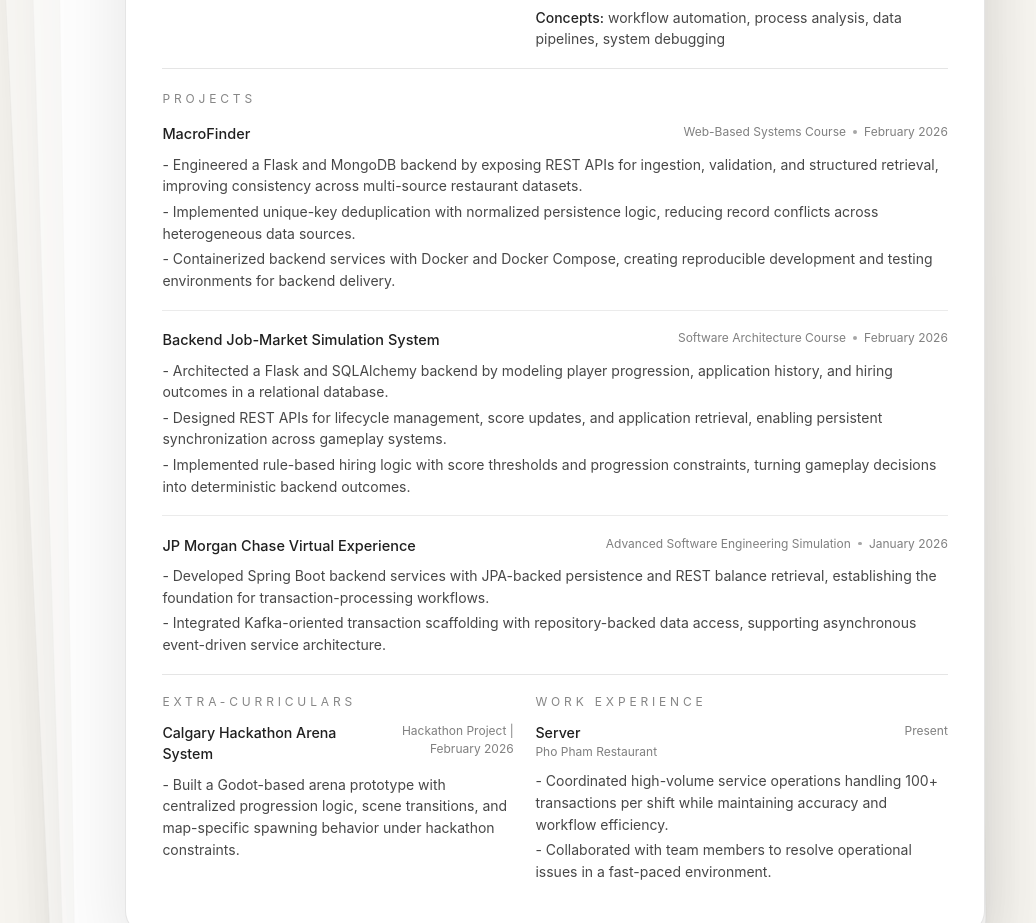
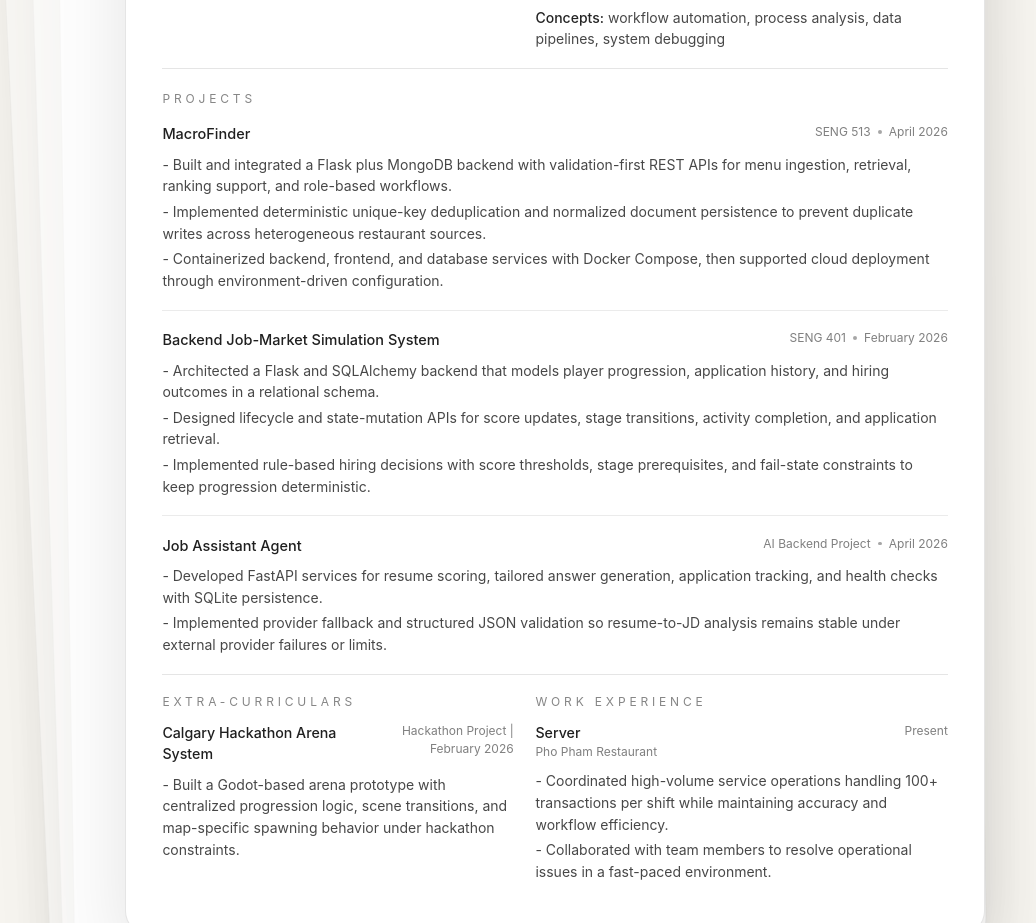
Before and after one commit to Vincent-Shin/professional-portfolio-website, a React (Vite) app: page / in a window 1280 px wide. Shown: the part 1320-2243 px from the top of the page, without its empty margins (219-1255 px from the left). Built offline with nearby package versions, Linux system fonts and the light colour scheme.

Commit message:
Update resume section content for 4 target roles

```diff
--- a/src/app/App.tsx
+++ b/src/app/App.tsx
@@ -39,7 +39,7 @@ const projectCards = [
   {
     id: "project-car-sales-revenue",
     title: "Predicting Car Sales Revenue",
-    meta: "ENSF 444 ï¿½ Machine Learning System ï¿½ December 2025",
+    meta: "ENSF 444 - Machine Learning System - December 2025",
     summary:
       "Revenue forecasting system built on 500,000+ records with reproducible preprocessing, feature engineering, and regression benchmarking.",
     stack: ["Python", "pandas", "NumPy", "scikit-learn", "joblib"],
@@ -49,7 +49,7 @@ const projectCards = [
   {
     id: "project-weather-trend-forecasting-assessment",
     title: "Weather Trend Forecasting Assessment",
-    meta: "Data Science Forecasting Project ï¿½ April 2026",
+    meta: "Data Science Forecasting Project - April 2026",
     summary:
       "Global weather forecasting assessment with time-series feature engineering, anomaly detection, model benchmarking, and geospatial analysis.",
     stack: ["Python", "pandas", "scikit-learn", "Plotly", "Jupyter"],
@@ -59,7 +59,7 @@ const projectCards = [
   {
     id: "project-macrofinder-system",
     title: "MacroFinder",
-    meta: "SENG 513 ï¿½ April 2026",
+    meta: "SENG 513 - April 2026",
     summary:
       "Full-stack restaurant nutrition comparison platform with ingestion pipelines, normalized MongoDB data, role-based workflows, and deployed web delivery.",
     stack: ["Python", "Flask", "MongoDB", "React", "Docker"],
@@ -69,7 +69,7 @@ const projectCards = [
   {
     id: "project-job-assistant-agent",
     title: "Job Assistant Agent",
-    meta: "AI Backend and Data Science Agent System ï¿½ April 2026",
+    meta: "AI Backend and Data Science Agent System - April 2026",
     summary:
       "AI-assisted job application backend that supports resume parsing, JD matching, tailored answer generation, and application tracking through FastAPI.",
     stack: ["Python", "FastAPI", "SQLite", "pytest", "Docker"],
@@ -79,7 +79,7 @@ const projectCards = [
   {
     id: "project-jp-morgan-chase-virtual-experience",
     title: "JP Morgan Chase Virtual Experience",
-    meta: "Certificate / Simulation ï¿½ January 2026",
+    meta: "Certificate / Simulation - January 2026",
     summary:
       "Spring Boot transaction-processing simulation with persistence, balance retrieval, and Kafka-based event-ingestion scaffolding.",
     stack: ["Java", "Spring Boot", "Spring Data JPA", "Kafka", "H2"],
@@ -89,7 +89,7 @@ const projectCards = [
   {
     id: "project-backend-job-market-simulation-system",
     title: "Backend Job-Market Simulation System",
-    meta: "SENG 401 ï¿½ February 2026",
+    meta: "SENG 401 - February 2026",
     summary:
       "Service-layer backend for a job-market simulation game with persistent player state, progression logic, and application outcomes.",
     stack: ["Python", "Flask", "SQLAlchemy", "SQLite", "REST API"],
@@ -99,7 +99,7 @@ const projectCards = [
   {
     id: "project-movie-ticket-reservation-system",
     title: "Movie Ticket Reservation System",
-    meta: "ENSF 480 ï¿½ April 2025",
+    meta: "ENSF 480 - April 2025",
     summary:
       "Java reservation platform with relational persistence, booking workflows, receipt generation, and cancellation rule enforcement.",
     stack: ["Java", "JDBC", "MySQL", "SQL", "Swing"],
@@ -109,7 +109,7 @@ const projectCards = [
   {
     id: "project-java-web-quality-engineering-system",
     title: "Java Web Quality Engineering System",
-    meta: "ENSF 400 ï¿½ December 2025",
+    meta: "ENSF 400 - December 2025",
     summary:
       "Multi-module Java web application emphasizing quality engineering through automated testing, CI/CD, migration tooling, and validation.",
     stack: ["Java", "Servlets", "Tomcat", "JUnit", "Jenkins"],
@@ -129,7 +129,7 @@ const projectCards = [
   {
     id: "project-jfreechart-testing-project",
     title: "JFreeChart Testing Project",
-    meta: "Testing Project ï¿½ April 2025",
+    meta: "Testing Project - April 2025",
     summary:
       "White-box test suite expansion for core JFreeChart utility classes covering boundary conditions, exceptions, and mock-based isolation.",
     stack: ["Java", "JUnit", "JMock", "White-box Testing"],
@@ -139,7 +139,7 @@ const projectCards = [
   {
     id: "project-embedded-systems-control-project",
     title: "Embedded Systems Control Project",
-    meta: "PIC24F16KA101 ï¿½ December 2025",
+    meta: "PIC24F16KA101 - December 2025",
     summary:
       "Interrupt-driven embedded firmware integrating change notification interrupts, timer-based LED control, UART output, and idle-mode execution.",
     stack: ["Embedded C", "PIC24", "UART", "Timer Interrupts"],
@@ -149,7 +149,7 @@ const projectCards = [
   {
     id: "project-calgary-hackathon-arena-system",
     title: "Calgary Hackathon Arena System",
-    meta: "Hackathon Project ï¿½ February 2026",
+    meta: "Hackathon Project - February 2026",
     summary:
       "Godot-based arena and progression system with centralized game state, scene transitions, spawning logic, and meta-upgrade flow.",
     stack: ["Godot", "GDScript", "Game State", "Scene Systems"],
@@ -392,31 +392,31 @@ const resumeVariants = [
     projects: [
       {
         name: "MacroFinder",
-        course: "Web-Based Systems Course",
-        date: "February 2026",
+        course: "SENG 513",
+        date: "April 2026",
         bullets: [
-          "Engineered a Flask and MongoDB backend by exposing REST APIs for ingestion, validation, and structured retrieval, improving consistency across multi-source restaurant datasets.",
-          "Implemented unique-key deduplication with normalized persistence logic, reducing record conflicts across heterogeneous data sources.",
-          "Containerized backend services with Docker and Docker Compose, creating reproducible development and testing environments for backend delivery.",
+          "Built and integrated a Flask plus MongoDB backend with validation-first REST APIs for menu ingestion, retrieval, ranking support, and role-based workflows.",
+          "Implemented deterministic unique-key deduplication and normalized document persistence to prevent duplicate writes across heterogeneous restaurant sources.",
+          "Containerized backend, frontend, and database services with Docker Compose, then supported cloud deployment through environment-driven configuration.",
         ],
       },
       {
         name: "Backend Job-Market Simulation System",
-        course: "Software Architecture Course",
+        course: "SENG 401",
         date: "February 2026",
         bullets: [
-          "Architected a Flask and SQLAlchemy backend by modeling player progression, application history, and hiring outcomes in a relational database.",
-          "Designed REST APIs for lifecycle management, score updates, and application retrieval, enabling persistent synchronization across gameplay systems.",
-          "Implemented rule-based hiring logic with score thresholds and progression constraints, turning gameplay decisions into deterministic backend outcomes.",
+          "Architected a Flask and SQLAlchemy backend that models player progression, application history, and hiring outcomes in a relational schema.",
+          "Designed lifecycle and state-mutation APIs for score updates, stage transitions, activity completion, and application retrieval.",
+          "Implemented rule-based hiring decisions with score thresholds, stage prerequisites, and fail-state constraints to keep progression deterministic.",
         ],
       },
       {
-        name: "JP Morgan Chase Virtual Experience",
-        course: "Advanced Software Engineering Simulation",
-        date: "January 2026",
+        name: "Job Assistant Agent",
+        course: "AI Backend Project",
+        date: "April 2026",
         bullets: [
-          "Developed Spring Boot backend services with JPA-backed persistence and REST balance retrieval, establishing the foundation for transaction-processing workflows.",
-          "Integrated Kafka-oriented transaction scaffolding with repository-backed data access, supporting asynchronous event-driven service architecture.",
+          "Developed FastAPI services for resume scoring, tailored answer generation, application tracking, and health checks with SQLite persistence.",
+          "Implemented provider fallback and structured JSON validation so resume-to-JD analysis remains stable under external provider failures or limits.",
         ],
       },
     ],
@@ -426,31 +426,31 @@ const resumeVariants = [
     title: "Data Scientist Resume",
     projects: [
       {
+        name: "Weather Trend Forecasting Assessment",
+        course: "Data Science Assessment",
+        date: "April 2026",
+        bullets: [
+          "Built an end-to-end forecasting workflow on 136K+ global weather records with cleaning, lag feature engineering, and multi-model benchmarking.",
+          "Compared Naive, Linear Regression, Random Forest, and ensemble approaches using MAE, RMSE, and MAPE for robust model selection.",
+          "Added anomaly detection, feature-importance analysis, and geospatial pattern exploration to support deeper environmental insight generation.",
+        ],
+      },
+      {
         name: "Predicting Car Sales Revenue",
-        course: "Machine Learning System Course",
+        course: "ENSF 444",
         date: "December 2025",
         bullets: [
-          "Built an end-to-end regression pipeline using pandas, NumPy, and scikit-learn, enabling revenue prediction from a dataset exceeding 500K records.",
-          "Engineered 15+ predictive features through temporal extraction and correlation analysis, strengthening model quality across multiple regression benchmarks.",
-          "Evaluated model performance with RMSE, MAE, and R-squared metrics, supporting data-driven model selection before serialized deployment.",
+          "Engineered and validated a regression workflow on a 500K+ row dataset with typed preprocessing, feature engineering, and controlled experimentation.",
+          "Achieved an R-squared score of 0.91 while maintaining reproducible training and evaluation boundaries that prevent data leakage.",
         ],
       },
       {
         name: "MacroFinder",
-        course: "Web-Based Systems Course",
-        date: "February 2026",
+        course: "SENG 513",
+        date: "April 2026",
         bullets: [
-          "Designed ETL-style ingestion workflows by normalizing restaurant item data from multiple heterogeneous sources, improving downstream consistency for analysis and retrieval.",
-          "Implemented parsing, matching, and price-enrichment logic across JSON, HTML, and PDF-like sources, increasing usability of collected data for analytics workflows.",
-        ],
-      },
-      {
-        name: "JP Morgan Chase Virtual Experience",
-        course: "Advanced Software Engineering Simulation",
-        date: "January 2026",
-        bullets: [
-          "Worked with Spring Boot, Kafka, and persisted account data in a transaction-processing simulation, extending my understanding of structured financial data flows.",
-          "Applied repository-backed access patterns and event-driven processing concepts that complement analytics and data-platform thinking.",
+          "Designed ingestion and normalization workflows that converted scraped restaurant nutrition data into analysis-ready records.",
+          "Built ranking features from price and macro fields to support practical comparison metrics and decision-focused data presentation.",
         ],
       },
     ],
@@ -460,31 +460,31 @@ const resumeVariants = [
     title: "AI Engineering Resume",
     projects: [
       {
-        name: "Predicting Car Sales Revenue",
-        course: "Machine Learning System Course",
-        date: "December 2025",
+        name: "Job Assistant Agent",
+        course: "AI Backend Project",
+        date: "April 2026",
         bullets: [
-          "Developed an end-to-end machine learning pipeline in Python using pandas, NumPy, and scikit-learn, enabling revenue prediction from raw vehicle and sales data.",
-          "Built preprocessing pipelines with StandardScaler and OneHotEncoder to create consistent training and inference workflows for mixed-type features.",
-          "Serialized the final preprocessing-and-model artifact with joblib after controlled experimentation, achieving an R-squared score of 0.91 on unseen data.",
+          "Built an AI-assisted FastAPI platform for resume-to-JD scoring, tailored answer generation, and application workflow tracking.",
+          "Implemented prompt templates, structured JSON parsing, and schema validation with deterministic fallback logic for reliability under rate limits.",
+          "Added document parsing for PDF, DOCX, TXT, and Markdown inputs to unify file-based and text-based analysis flows.",
         ],
       },
       {
-        name: "MacroFinder",
-        course: "Web-Based Systems Course",
-        date: "February 2026",
+        name: "Predicting Car Sales Revenue",
+        course: "ENSF 444",
+        date: "December 2025",
         bullets: [
-          "Constructed data ingestion workflows by combining scraping, parsing, validation, and persistence steps across multiple external content sources.",
-          "Implemented normalization and matching logic across structured and semi-structured documents, improving downstream reliability for data enrichment tasks.",
+          "Developed an end-to-end ML pipeline with standardized preprocessing, feature engineering, and comparative regression benchmarking.",
+          "Packaged the final preprocessing-plus-model workflow as a reusable artifact for consistent inference execution.",
         ],
       },
       {
-        name: "JP Morgan Chase Virtual Experience",
-        course: "Advanced Software Engineering Simulation",
-        date: "January 2026",
+        name: "Weather Trend Forecasting Assessment",
+        course: "Data Science Assessment",
+        date: "April 2026",
         bullets: [
-          "Worked within a Spring Boot and Kafka-based transaction simulation, reinforcing the system patterns often used around AI-enabled and event-driven platforms.",
-          "Applied persistence and message-driven service concepts that map well to production-facing inference and data orchestration systems.",
+          "Engineered lag-based time-series features and model-comparison workflows for forecast optimization on global weather observations.",
+          "Integrated anomaly detection and feature-importance analysis to improve interpretability and model-trust discussions.",
         ],
       },
     ],
@@ -494,37 +494,37 @@ const resumeVariants = [
     title: "Software Engineering Resume",
     projects: [
       {
-        name: "Backend Job-Market Simulation System",
-        course: "Software Architecture Course",
-        date: "February 2026",
+        name: "MacroFinder",
+        course: "SENG 513",
+        date: "April 2026",
         bullets: [
-          "Architected a Flask and SQLAlchemy service layer for a job-market simulation, persisting player state, stage progression, and application outcomes in a relational backend.",
-          "Designed REST endpoints for score updates, application tracking, stage transitions, and run resets, enabling clean synchronization between gameplay logic and backend state.",
-          "Implemented rule-based hiring decisions using score thresholds, progression constraints, and probability modifiers, turning product rules into deterministic backend behavior.",
+          "Delivered a full-stack web platform with React, Flask, and MongoDB for restaurant nutrition and price comparison workflows.",
+          "Implemented backend validation, data normalization, frontend integration, and role-based owner/admin flows in one production-style system.",
+          "Supported Docker-based local execution and cloud deployment configuration for consistent build and runtime behavior.",
         ],
       },
       {
-        name: "Movie Ticket Reservation System",
-        course: "Software Design Course",
-        date: "April 2025",
+        name: "Backend Job-Market Simulation System",
+        course: "SENG 401",
+        date: "February 2026",
         bullets: [
-          "Built a Java, JDBC, and MySQL reservation platform that coordinated bookings, ticket persistence, receipt generation, and cancellation rules across a multi-entity database model.",
-          "Connected UI actions, business rules, and SQL operations through structured object-oriented design, improving reliability across end-to-end reservation workflows.",
+          "Engineered a modular backend service layer with Flask and SQLAlchemy to manage simulation state, rules, and progression events.",
+          "Designed REST endpoints for score transitions, activity completion, and application outcomes with persistent relational storage.",
+          "Applied deterministic rule enforcement for stage gates and hiring outcomes to ensure reproducible system behavior.",
         ],
       },
       {
         name: "Java Web Quality Engineering System",
-        course: "Quality Engineering Course",
+        course: "ENSF 400",
         date: "December 2025",
         bullets: [
-          "Worked within a multi-module Java web system using Servlets, Tomcat, H2, and Flyway, reinforcing maintainable web architecture and database-backed service structure.",
-          "Applied JUnit, Selenium, Cucumber, Jenkins, and SonarQube workflows to strengthen validation discipline, delivery confidence, and software quality practices.",
+          "Contributed to a multi-module Java web application using Servlets, Tomcat, H2, and Flyway with strong quality-engineering practices.",
+          "Applied JUnit, Mockito, Cucumber, Selenium, Jenkins, and SonarQube workflows for maintainability, test depth, and CI discipline.",
         ],
       },
     ],
   },
 ];
-
 const resumePdfByKey = {
   backend: assetPath("/resumes/backend-resume.pdf"),
   ai: assetPath("/resumes/ai-engineering-resume.pdf"),
@@ -1531,7 +1531,7 @@ export default function App() {
 
     const assistantReply = await requestPortfolioAssistantReply(message, isDark, [...chatMessages, userMessage], chatContext);
     setChatMode(assistantReply.source);
-    setLiveProviderLabel(assistantReply.providerLabel ? `Live AI Â· ${assistantReply.providerLabel}` : "Live AI");
+    setLiveProviderLabel(assistantReply.providerLabel ? `Live AI - ${assistantReply.providerLabel}` : "Live AI");
     if (assistantReply.source === "fallback") {
       void trackPortfolioEvent("fallback_question", {
         question: message,
```
